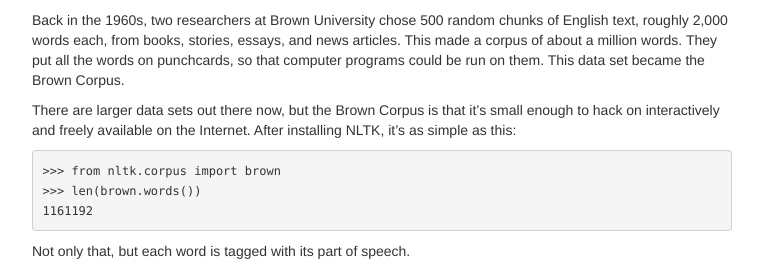
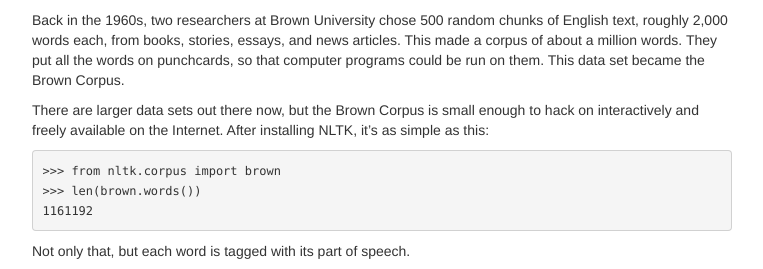
Before and after one commit to pynashorg/pynashorg.github.com, a Jekyll site: the page built from _posts/2013-02-19-English-playground.md, in a window 1280 px wide and 900 px high, scrolled down 670 px. Shown: the part 158-427 px from the top of the window, without its empty margins (258-1021 px from the left). Built offline with Jekyll 4.4.1, drawn with Linux system fonts in a browser that asks for light colours; nearby versions of some CDN libraries; library files that are not in the unit come from our copies; comment, search, counter and statistics services are not loaded.

Commit message:
Fix grammar blooper.

```diff
--- a/_posts/2013-02-19-English-playground.md
+++ b/_posts/2013-02-19-English-playground.md
@@ -32,9 +32,9 @@ essays, and news articles. This made a corpus of about a million
 words. They put all the words on punchcards, so that computer programs
 could be run on them. This data set became the Brown Corpus.
 
-There are larger data sets out there now, but the Brown Corpus is that
-it&rsquo;s small enough to hack on interactively and freely available on
-the Internet. After installing NLTK, it&rsquo;s as simple as this:
+There are larger data sets out there now, but the Brown Corpus is small
+enough to hack on interactively and freely available on the Internet.
+After installing NLTK, it&rsquo;s as simple as this:
 
     >>> from nltk.corpus import brown
     >>> len(brown.words())
```
